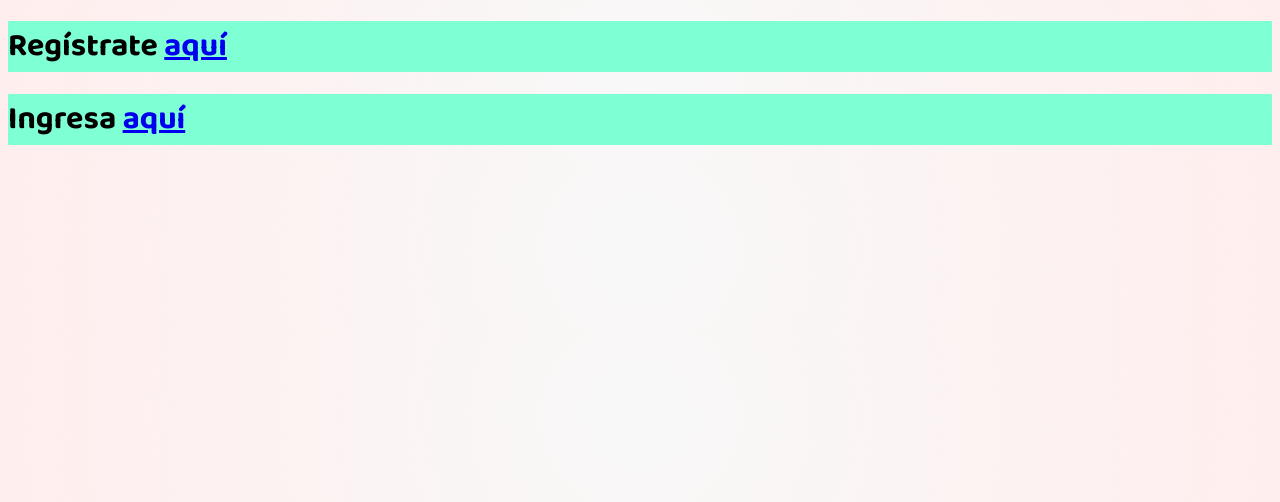
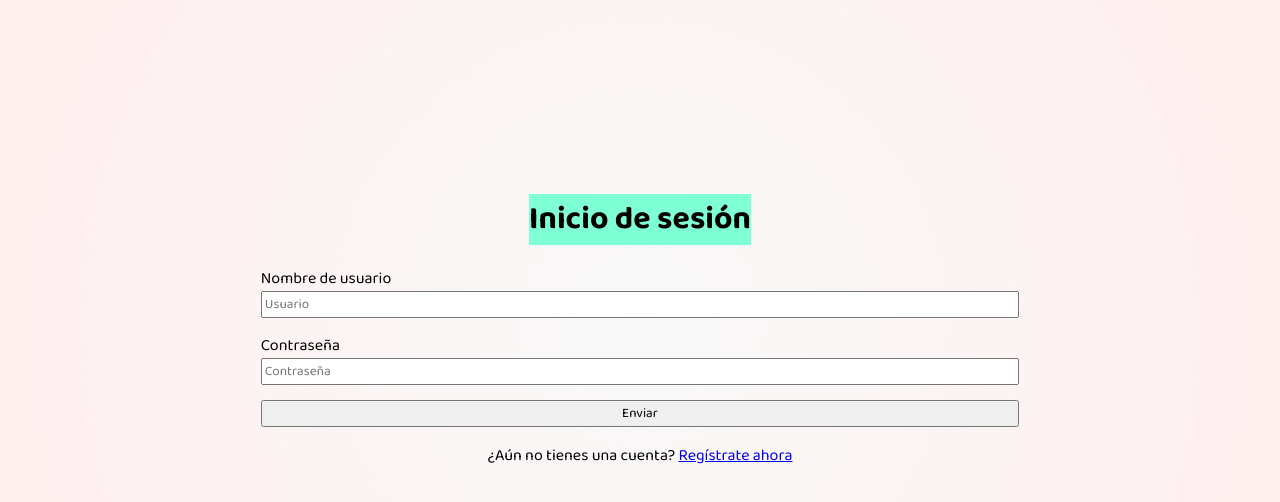
Before and after one commit to Francy-R/SocialMediaFindy, a React (Vite) app: page / in a window 1280 px wide. Shown: the top 502 px of the page. Built offline with nearby package versions, Linux system fonts and the light colour scheme.

Commit message:
correcion ruta index

```diff
--- a/src/pages/index/Index.jsx
+++ /dev/null
@@ -1,14 +0,0 @@
-import { Link } from "react-router-dom";
-
-
-const Index = () => {
-  return (
-    <div>
-      <h1>Regístrate <Link to="/register">aquí</Link></h1>
-      <h1>Ingresa <Link to="/login">aquí</Link></h1>
-
-    </div>
-  );
-};
-
-export default Index;
--- a/src/router/AppRouter.jsx
+++ b/src/router/AppRouter.jsx
@@ -2,7 +2,6 @@ import { createContext, useState } from "react";
 import { BrowserRouter, Route, Routes } from "react-router-dom";
 import Login from "../pages/login/Login";
 import Register from "../pages/login/Register";
-import Index from "../pages/index/Index";
 import Home from "../pages/home/Home";
 
 export const AppContext = createContext(null);
@@ -12,8 +11,7 @@ const AppRouter = () => {
     return(
         <BrowserRouter>
             <Routes>
-                <Route path="/" element ={<Index />} />
-                <Route path="login" element={<Login setUser={setUser}/>} />
+                <Route path="/" element={<Login setUser={setUser}/>} />
                 <Route path="register" element = {<Register />} />
                 <Route path="home" element ={<Home />} />
             </Routes>
```
